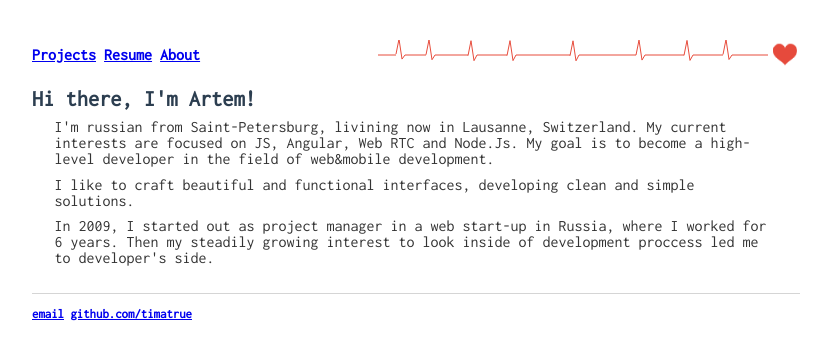
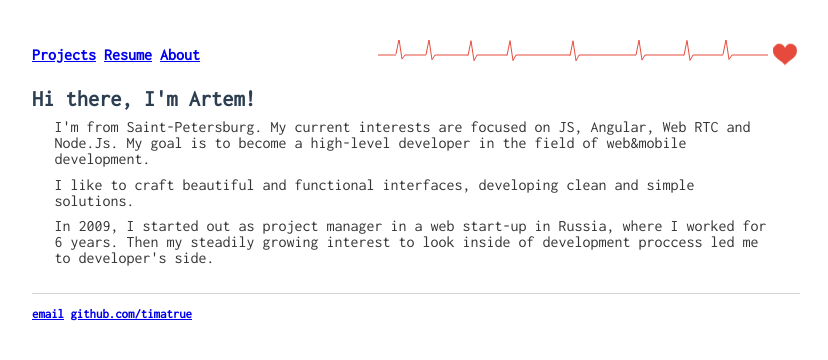
Before and after one commit to timatrue/timatrue.github.io, a Jekyll site: the page built from about.html, in a window 1280 px wide. Shown: the top 360 px of the page, without its empty margins (224-1052 px from the left). Built offline with Jekyll 4.4.1, drawn with Linux system fonts in a browser that asks for light colours.

Commit message:
text update
text update

```diff
--- a/about.html
+++ b/about.html
@@ -3,7 +3,7 @@ layout: default
 title: software developer portfolio
 ---
 <h1>Hi there, I'm Artem!</h1>
-	<p>I'm russian from Saint-Petersburg, livining now in Lausanne, Switzerland. My current interests are focused on JS, Angular, Web RTC and Node.Js.
+	<p>I'm from Saint-Petersburg. My current interests are focused on JS, Angular, Web RTC and Node.Js.
 	My goal is to become a high-level developer in the field of web&mobile development.</p>
 	<p>I like to craft beautiful and functional interfaces, developing clean and simple solutions.
 	</p>
```
